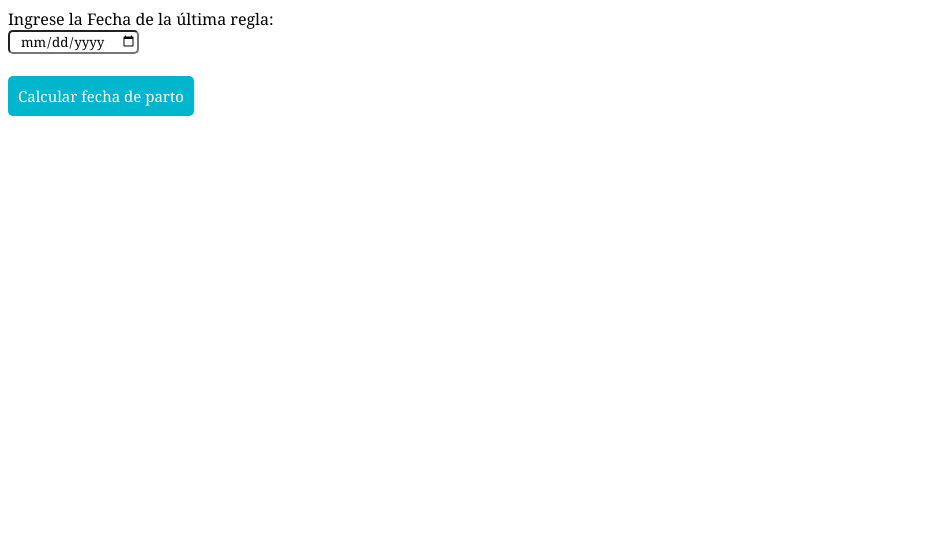
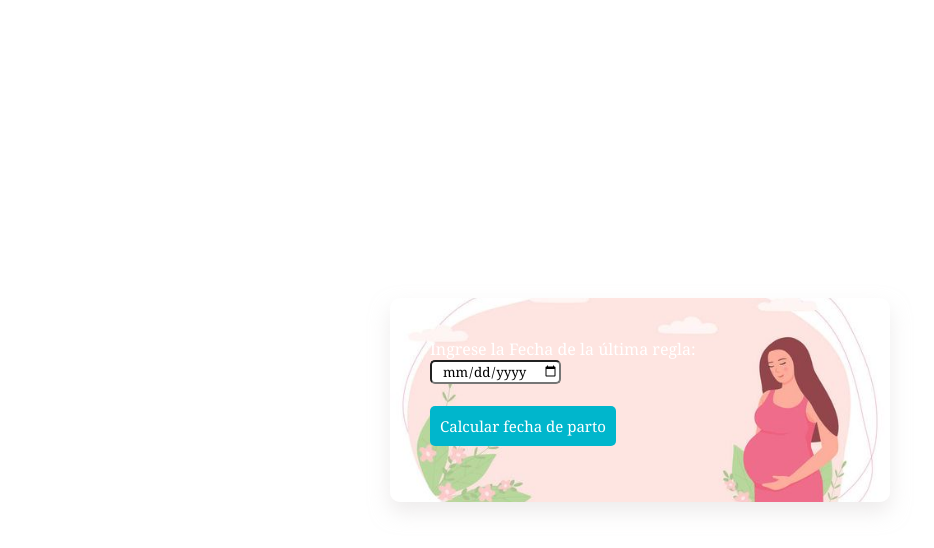
Before and after one commit to sitrayas/Predudaca, a plain HTML site: page index.html in a window 1280 px wide. Shown: the whole page, without its empty margins (0-934 px from the left). Drawn offline with Linux system fonts and the light colour scheme.

Commit message:
imagen de fondo

```diff
--- a/date.css
+++ b/date.css
@@ -27,3 +27,23 @@ button:hover{
 	transition: 0.5s;
 	cursor: pointer;
 }
+
+.todoform{
+
+	box-sizing: border-box;
+	position: absolute;
+	top: 50%;
+	left: 50%;
+	color: white;
+	transform: translate(-50%, -50%);
+	width: 500px;
+	padding: 40px;
+	background: rgba(145, 156, 210, 0.7);
+	box-shadow: 0 10px 20px rgba(221, 217, 217, 0.5);
+	border-radius: 10px;
+
+
+		background-image: url("img/embara.jpg");
+		background-size: cover;
+		background-position: center;
+}
--- a/index.html
+++ b/index.html
@@ -6,8 +6,8 @@
   </head>
 
     <body>
-
-        <form>
+        <div class="todoform"
+        <form >
             <label for="ultima-regla">Ingrese la Fecha de la última regla:</label><br>
             <input type="date" id="ultima-regla"><br><br>
             <button type="button" onclick="calcularFechaParto()">Calcular fecha de parto</button>
@@ -61,6 +61,6 @@
 
   </script>
 
-
+</div>
 </body>
 </html>
```
Also changed, not shown: img/embara.jpg (added).
